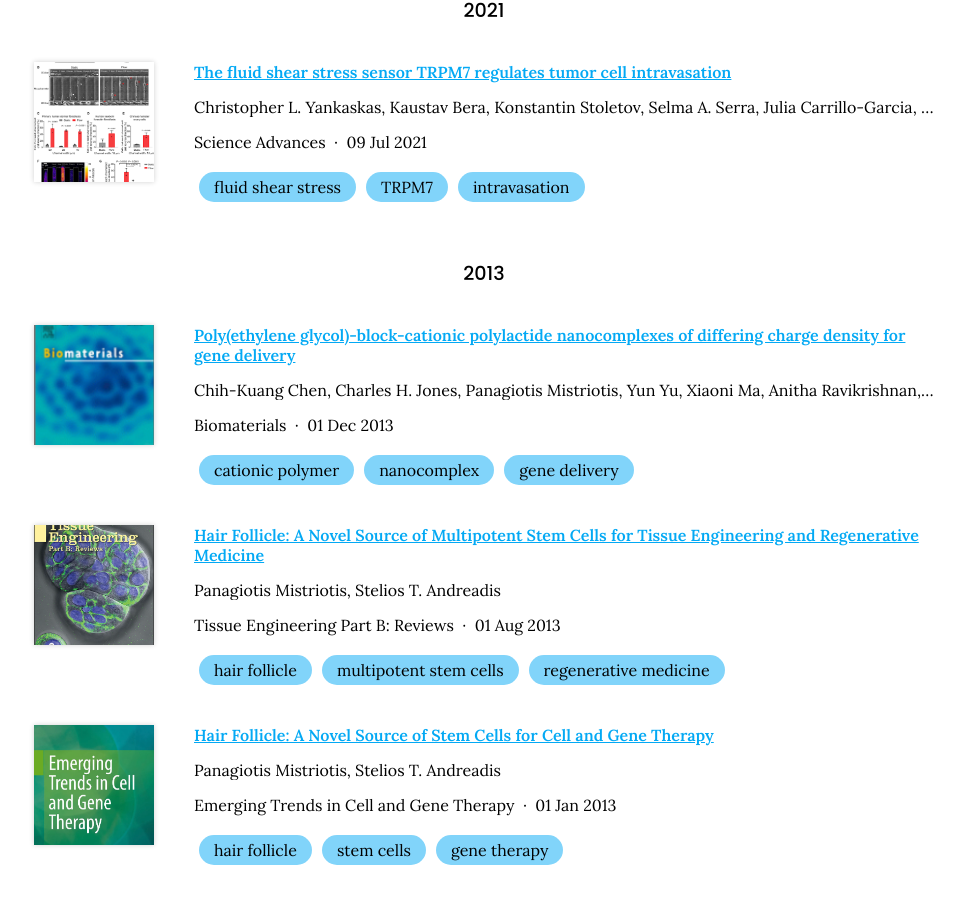
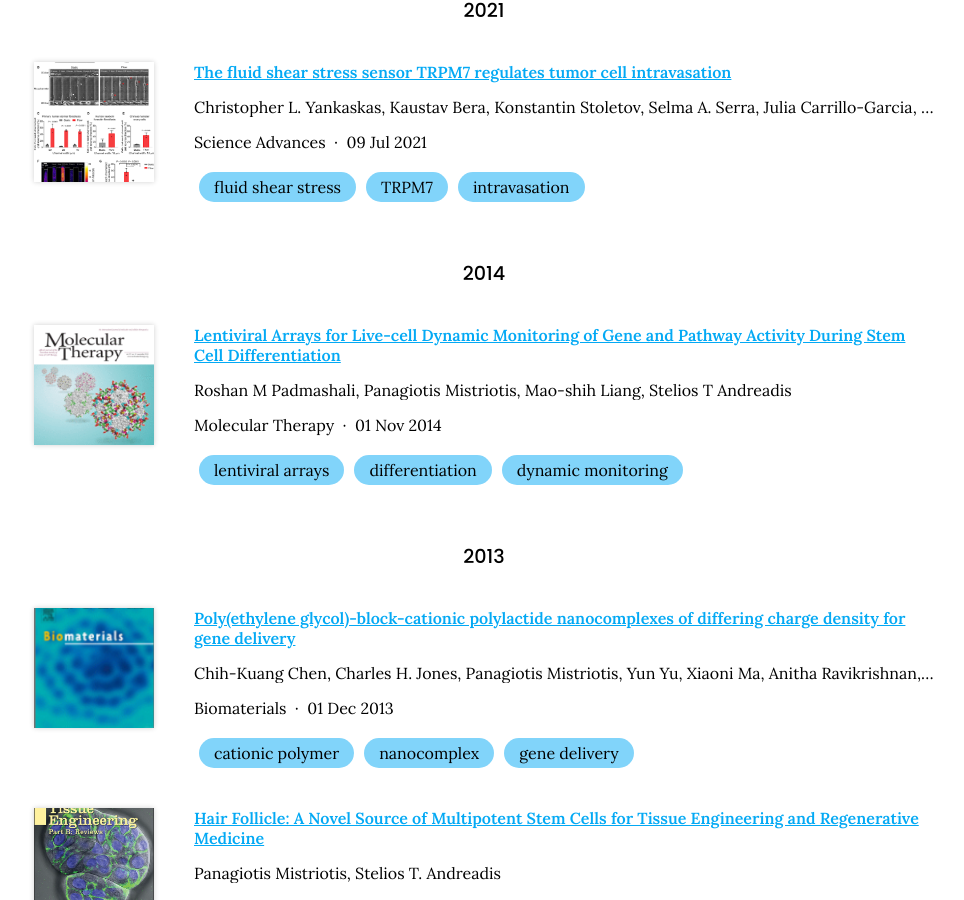
Before and after one commit to mistriotis-lab/mistriotis-lab.github.io, a Jekyll site: the page built from publications/index.md, in a window 1280 px wide and 900 px high, scrolled down 552 px. Shown: the whole window, without its empty margins (156-1120 px from the left). Built offline with Jekyll 4.4.1, drawn with Linux system fonts in a browser that asks for light colours; nearby versions of some CDN libraries.

Commit message:
Generate citations

```diff
--- a/_data/citations.yaml
+++ b/_data/citations.yaml
@@ -47,6 +47,22 @@
   - TRPM7
   - intravasation
   image: images/papers/the-fluid-shear-stress.jpeg
+- id: doi:10.1038/mt.2014.103
+  title: Lentiviral Arrays for Live-cell Dynamic Monitoring of Gene and Pathway Activity
+    During Stem Cell Differentiation
+  authors:
+  - Roshan M Padmashali
+  - Panagiotis Mistriotis
+  - Mao-shih Liang
+  - Stelios T Andreadis
+  publisher: Molecular Therapy
+  date: '2014-11-01'
+  link: https://doi.org/f6nb6k
+  image: images/papers/molecular-therapy.png
+  tags:
+  - lentiviral arrays
+  - differentiation
+  - dynamic monitoring
 - id: doi:10.1016/j.biomaterials.2013.08.063
   title: "Poly(ethylene glycol)-block-cationic polylactide nanocomplexes of\_differing\
     \ charge density for gene delivery"
```
